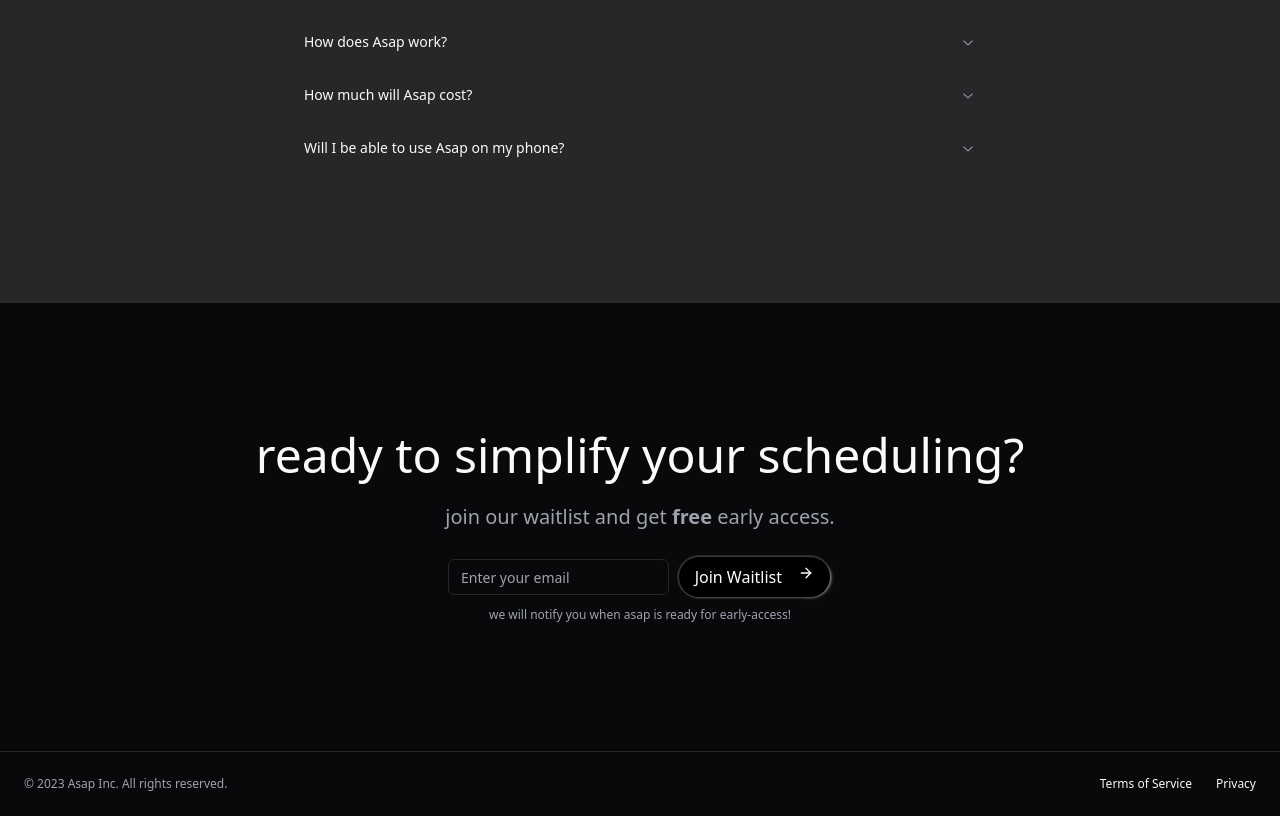
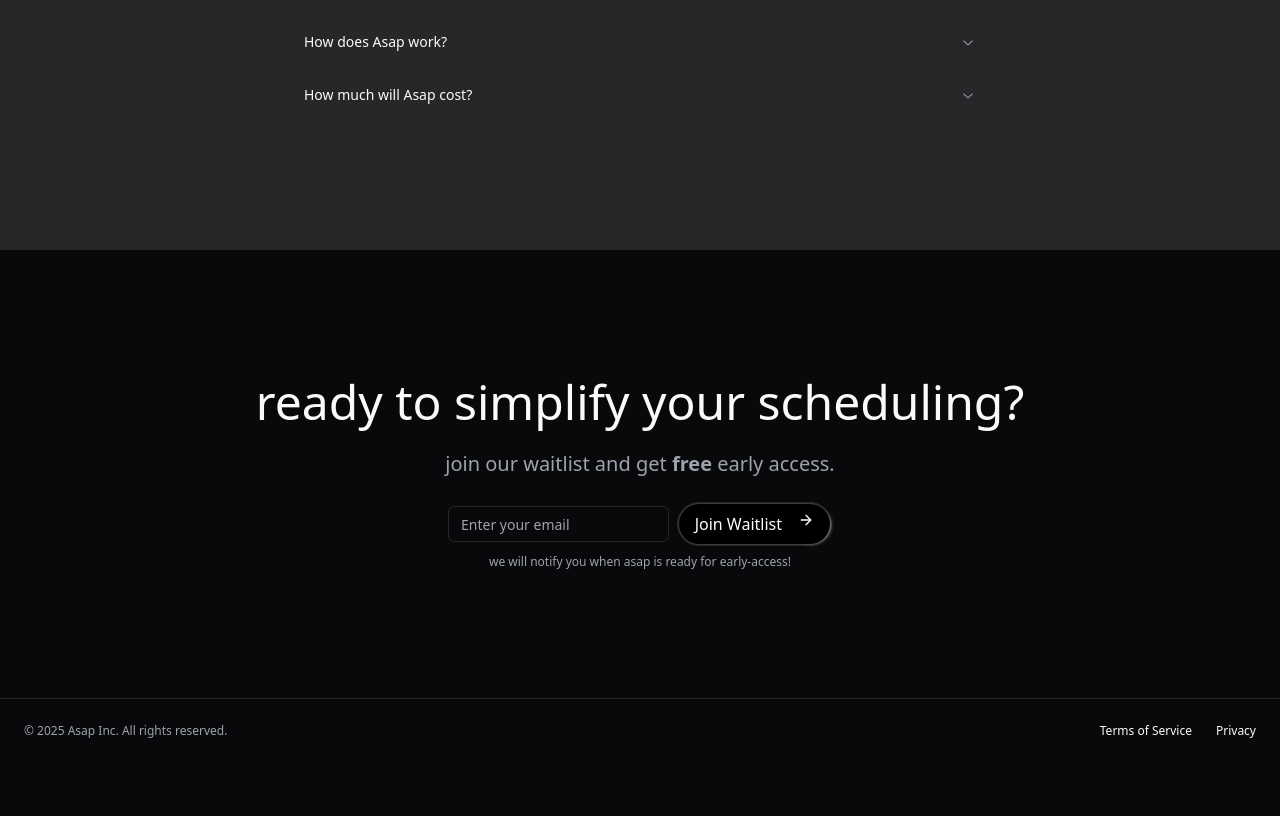
Before and after one commit to alexleyoung/asap, a Next.js app in the folder Frontend/asap/: page / in a window 1280 px wide. Shown: the part 2988-3804 px from the top of the page. After the commit the page ends 3751 px from the top, so only its background shows below. Built offline with nearby package versions, Linux system fonts and the light colour scheme.

Commit message:
update FAQ

```diff
--- a/Frontend/asap/src/app/page.tsx
+++ b/Frontend/asap/src/app/page.tsx
@@ -4,7 +4,7 @@ import React from "react";
 import Image from "next/image";
 import Link from "next/link";
 
-import { motion, useScroll, useAnimate } from "framer-motion";
+import { motion, useAnimate } from "framer-motion";
 import { Input } from "@/components/ui/input";
 import { Card, CardContent } from "@/components/ui/card";
 import {
@@ -20,7 +20,6 @@ import { BackgroundBeams } from "@/components/ui/background-beams";
 import { TextGenerateEffect } from "@/components/ui/text-generate-effect";
 
 export default function LandingPage() {
-  const { scrollYProgress } = useScroll();
   const [scope, animate] = useAnimate();
 
   React.useEffect(() => {
@@ -95,7 +94,8 @@ export default function LandingPage() {
     {
       id: "item-0",
       question: "When will Asap launch?",
-      answer: "We are aiming for an early-access launch by 2025.",
+      answer:
+        "We are aiming for an early-access ASAP. The project is a personal one, so it will take time!",
     },
     {
       id: "item-1",
@@ -108,12 +108,6 @@ export default function LandingPage() {
       question: "How much will Asap cost?",
       answer:
         "Asap will be free for all of early-access. Future pricing will be determined as the product evolves.",
-    },
-    {
-      id: "item-3",
-      question: "Will I be able to use Asap on my phone?",
-      answer:
-        "Asap will have fully native IOS and Android versions on release.",
     },
   ];
 
@@ -298,7 +292,7 @@ export default function LandingPage() {
       </main>
       <footer className='flex flex-col gap-2 sm:flex-row py-6 w-full shrink-0 items-center px-4 md:px-6 border-t'>
         <p className='text-xs text-gray-500 dark:text-gray-400'>
-          © 2023 Asap Inc. All rights reserved.
+          © 2025 Asap Inc. All rights reserved.
         </p>
         <nav className='sm:ml-auto flex gap-4 sm:gap-6'>
           <Link className='text-xs hover:underline underline-offset-4' href='#'>
```
